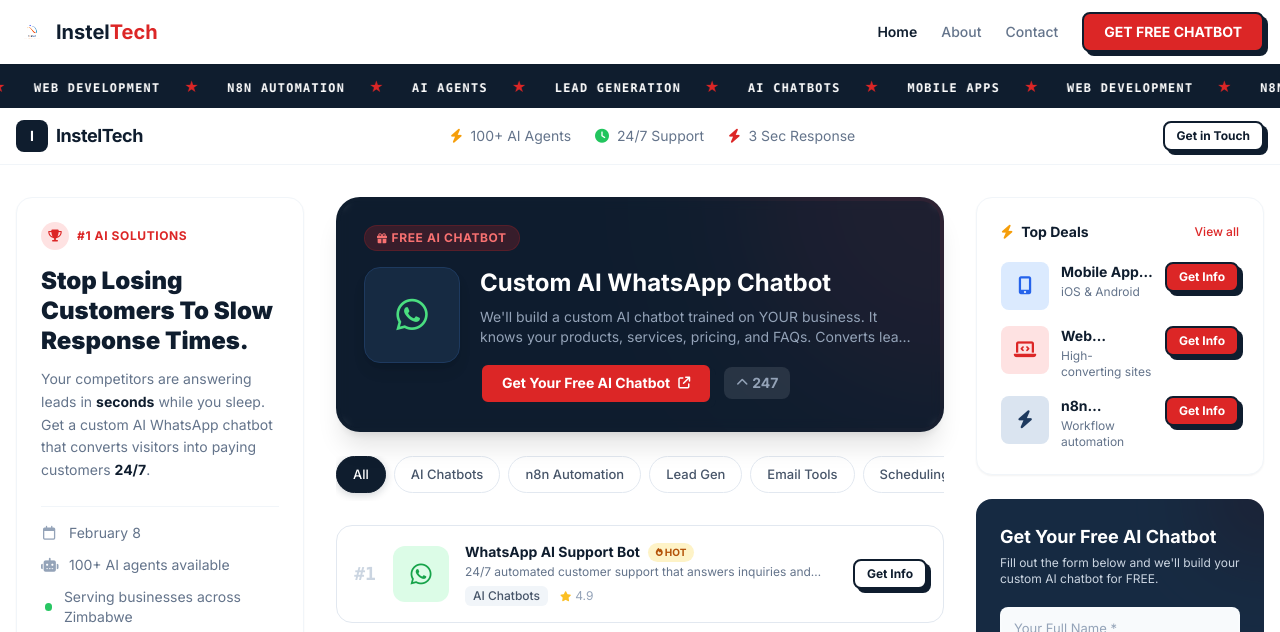
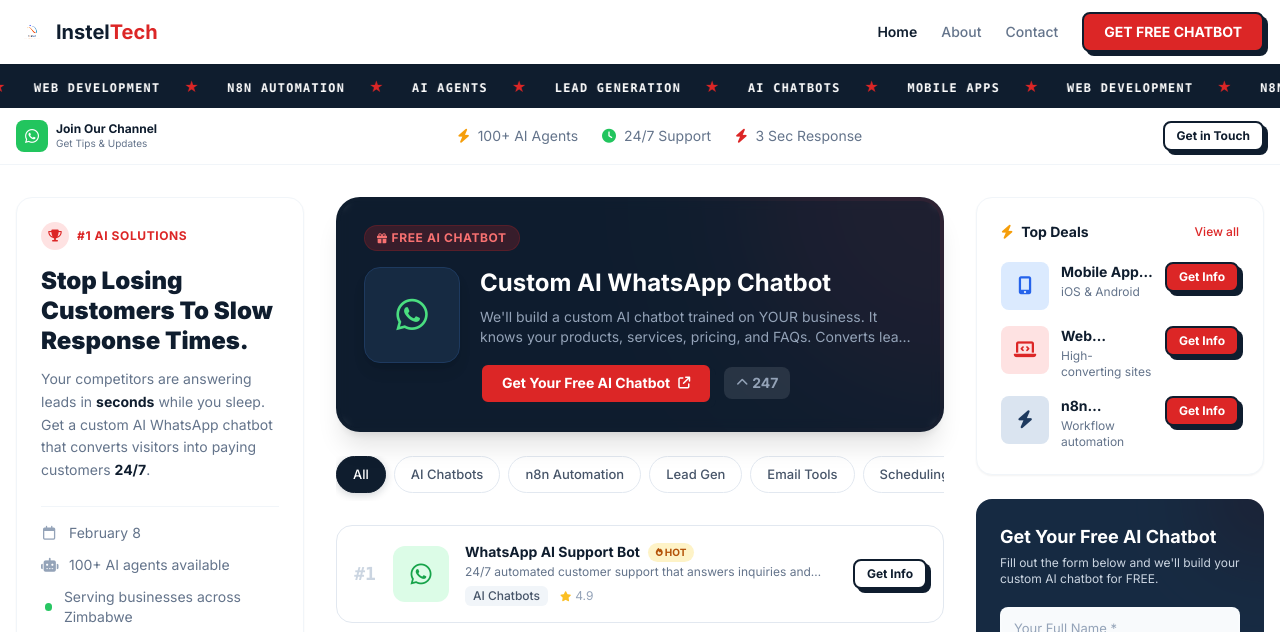
Before and after one commit to meloShaya/insteltech, a plain HTML site: page index.html in a window 1280 px wide. Shown: the top 632 px of the page. Drawn offline with nearby package versions, Linux system fonts and the light colour scheme.

Commit message:
Updated index.html

```diff
--- a/index.html
+++ b/index.html
@@ -154,10 +154,15 @@
     <!-- ==================== SUB-HEADER ==================== -->
     <div class="sticky top-16 z-40 bg-white/95 backdrop-blur-sm border-b border-slate-100">
         <div class="max-w-[1700px] mx-auto px-4 h-14 flex items-center justify-between">
-            <div class="flex items-center gap-2">
-                <div class="w-8 h-8 bg-nerve-900 rounded-lg flex items-center justify-center text-white font-bold text-sm">I</div>
-                <span class="font-bold text-lg tracking-tight hidden sm:block">InstelTech</span>
-            </div>
+            <a href="https://whatsapp.com/channel/0029VbCFBFT9WtBzFDMACY26" target="_blank" rel="noopener" class="flex items-center gap-2 group hover:scale-105 transition-transform">
+                <div class="w-8 h-8 bg-green-500 rounded-lg flex items-center justify-center text-white group-hover:bg-green-600 transition-colors">
+                    <i class="fab fa-whatsapp text-base"></i>
+                </div>
+                <div class="hidden sm:block">
+                    <p class="font-bold text-xs text-nerve-900 leading-tight group-hover:text-green-600 transition-colors">Join Our Channel</p>
+                    <p class="text-[10px] text-slate-500">Get Tips & Updates</p>
+                </div>
+            </a>
             <div class="hidden md:flex items-center gap-6 text-sm text-slate-500">
                 <span class="flex items-center gap-2"><i class="fas fa-bolt text-amber-500"></i> 100+ AI Agents</span>
                 <span class="flex items-center gap-2"><i class="fas fa-clock text-green-500"></i> 24/7 Support</span>
```
